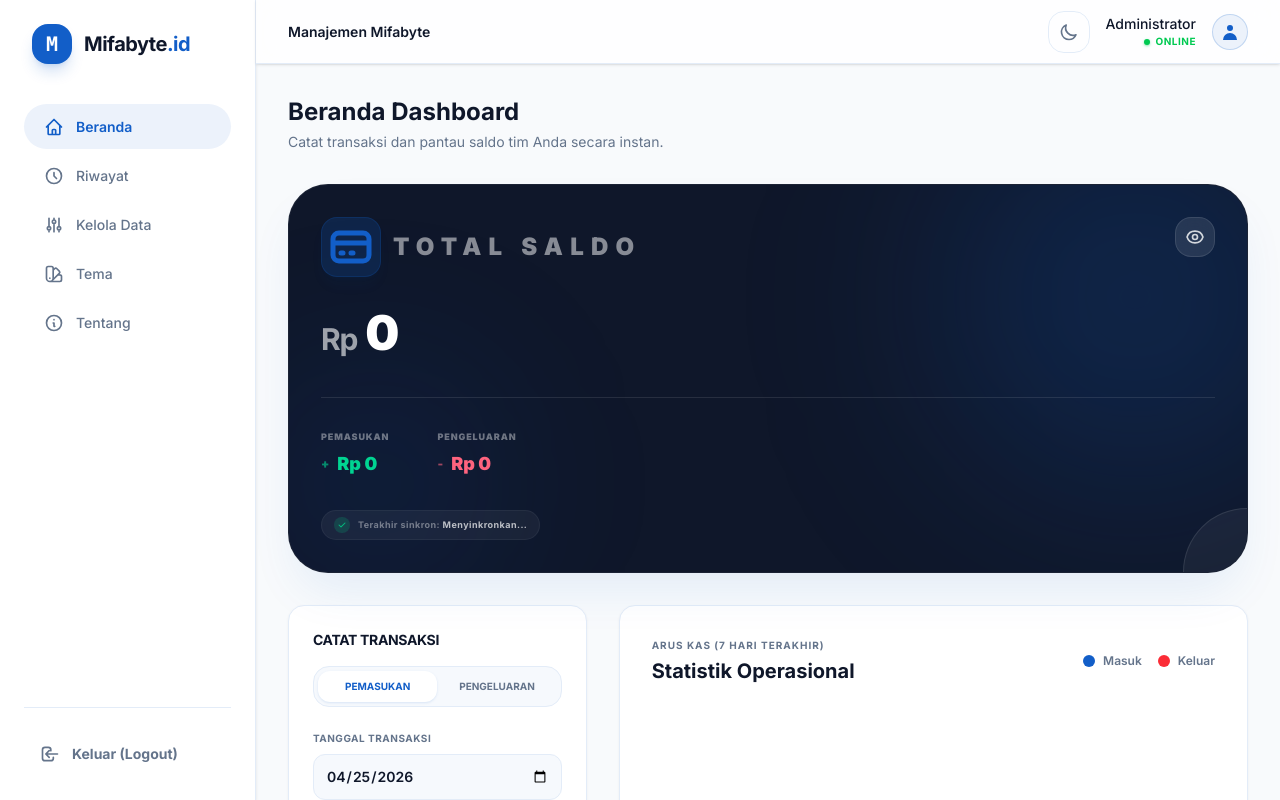
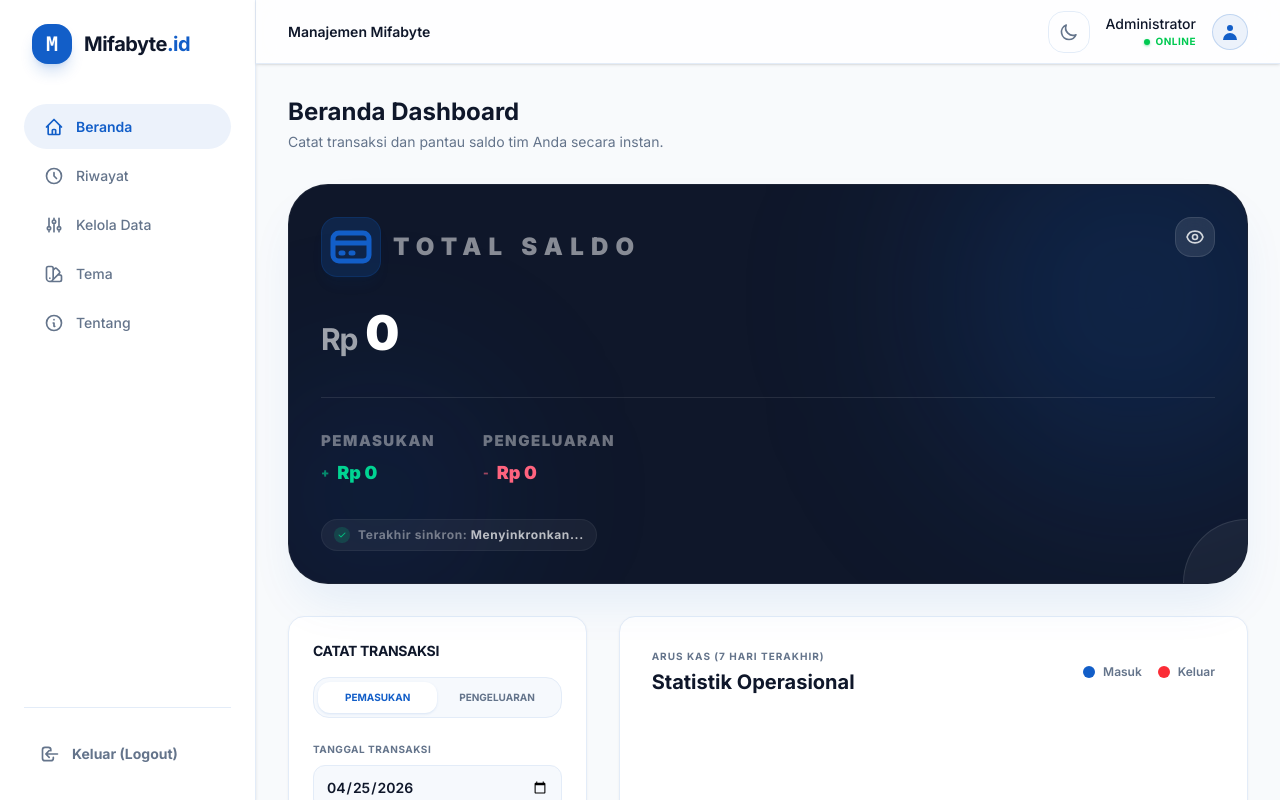
Before and after one commit to MakdumIbrohim/mifabye-finance, a Next.js app: page /dashboard in a window 1280 px wide. Shown: the top 800 px of the page. Built offline with nearby package versions, Linux system fonts and the light colour scheme; no server answers; sample sign-in values are in the browser's storage.

Commit message:
style: increase font size for dashboard labels and sync status text

```diff
--- a/app/(dashboard)/dashboard/page.tsx
+++ b/app/(dashboard)/dashboard/page.tsx
@@ -306,7 +306,7 @@ function DashboardContent() {
           {/* Income & Expense Row */}
           <div className="flex flex-wrap items-center gap-x-12 gap-y-6 pt-8 border-t border-white/10">
             <div className="space-y-1.5">
-              <p className="text-[9px] font-black uppercase tracking-widest text-white/40">Pemasukan</p>
+              <p className="text-[15px] font-black uppercase tracking-widest text-white/40">Pemasukan</p>
               <p className="text-lg font-black text-emerald-400 flex items-center gap-2">
                 <span className="text-xs opacity-60">+</span>
                 {isLoading ? <LoadingDots /> : (showBalance ? `Rp ${totalIncome.toLocaleString("id-ID")}` : "••••••")}
@@ -314,7 +314,7 @@ function DashboardContent() {
             </div>
 
             <div className="space-y-1.5">
-              <p className="text-[9px] font-black uppercase tracking-widest text-white/40">Pengeluaran</p>
+              <p className="text-[15px] font-black uppercase tracking-widest text-white/40">Pengeluaran</p>
               <p className="text-lg font-black text-rose-400 flex items-center gap-2">
                 <span className="text-xs opacity-60">-</span>
                 {isLoading ? <LoadingDots /> : (showBalance ? `Rp ${totalExpense.toLocaleString("id-ID")}` : "••••••")}
@@ -327,7 +327,7 @@ function DashboardContent() {
             <div className="w-4 h-4 flex items-center justify-center bg-emerald-500/20 rounded-md">
               <svg className="w-2.5 h-2.5 text-emerald-500" fill="currentColor" viewBox="0 0 20 20"><path fillRule="evenodd" d="M16.707 5.293a1 1 0 010 1.414l-8 8a1 1 0 01-1.414 0l-4-4a1 1 0 011.414-1.414L8 12.586l7.293-7.293a1 1 0 011.414 0z" clipRule="evenodd" /></svg>
             </div>
-            <span className="text-[9px] font-bold text-white/40 tracking-wider">
+            <span className="text-[12px] font-bold text-white/40 tracking-wider">
               Terakhir sinkron: <span className="text-white/70">{lastUpdated || "Menyinkronkan..."}</span>
             </span>
           </div>
```
